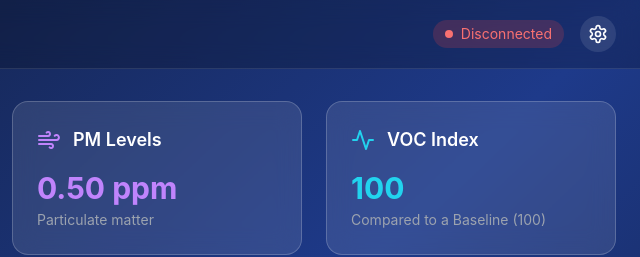
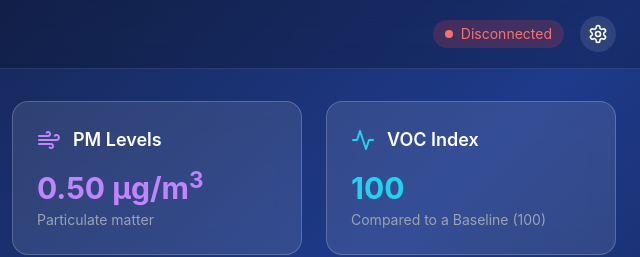
Before and after one commit to adunkr/Air-Quality-IoT-UCSD-ECE-196, a React app in the folder Pi Code/: page / in a window 1280 px wide. Shown: the top 257 px of the page, 640-1280 px from the left. Built offline with nearby package versions, Linux system fonts and the light colour scheme; no server answers.

Commit message:
Updated UI to reflect PM2.5 levels correctly

```diff
--- a/Pi Code/src/device.js
+++ b/Pi Code/src/device.js
@@ -225,7 +225,7 @@ const Device = () => {
       title: 'PM Levels',
       dataKey: 'pm_levels',
       color: '#8B5CF6',
-      unit: 'ppm',
+      unit: ' μg/m\u00B3',
       icon: Wind,
       showTarget: false
     },
@@ -311,7 +311,7 @@ const Device = () => {
               <Wind className="text-purple-400" size={24} />
               <h3 className="text-lg font-semibold">PM Levels</h3>
             </div>
-            <p className="text-3xl font-bold text-purple-400">{sensorData.pm_levels.toFixed(2)} ppm</p>
+            <p className="text-3xl font-bold text-purple-400">{sensorData.pm_levels.toFixed(2)} μg/m<sup>3</sup></p>
             <p className="text-sm text-gray-400 mt-1">Particulate matter</p>
           </div>
 
```
Also changed, not shown: Pi Code/build/asset-manifest.json, Pi Code/build/index.html, Pi Code/build/static/js/main.6f1017ea.js.LICENSE.txt (renamed from Pi Code/build/static/js/main.4179f1cb.js.LICENSE.txt), 5 other files.
